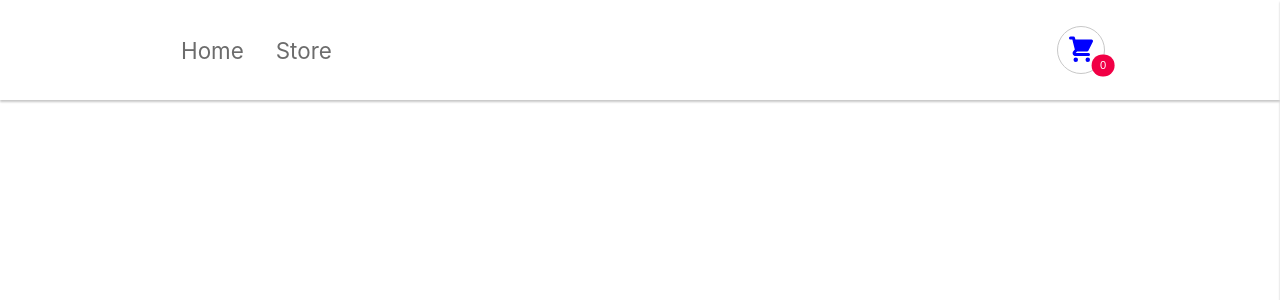
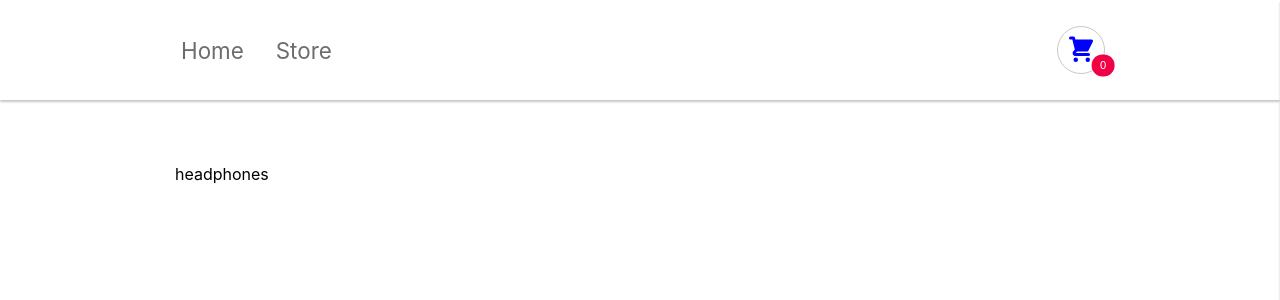
Before and after one commit to dkveil/shopping-cart-with-ts, a React (Create React App) app: page /store/headphones in a window 1280 px wide. Shown: the top 300 px of the page. Built offline with nearby package versions, Linux system fonts and the light colour scheme.

Commit message:
product page added

```diff
--- a/src/App.tsx
+++ b/src/App.tsx
@@ -1,4 +1,3 @@
-import React from "react";
 import { Routes, Route } from "react-router";
 import Container from "./containers/container";
 import { ThemeProvider } from "styled-components";
@@ -6,6 +5,7 @@ import { theme } from "./styles/theme";
 import GlobalStyles from "./styles/global";
 import Home from "./pages/Home";
 import Store from "./pages/Store";
+import ProductPage from "./components/ProductPage";
 import Navbar from "./components/Navbar";
 import ShoppingCartContextProvider from "./context/ShoppingCartProvider";
 import ShoppingCart from "./components/ShoppingCart";
@@ -22,6 +22,7 @@ const App = () => {
                     <Routes>
                         <Route path="/" element={<Home />} />
                         <Route path="/store" element={<Store />} />
+                        <Route path="/store/:name" element={<ProductPage />} />
                     </Routes>
                 </Container>
                 <ShoppingCart/>
--- a/src/components/ProductCart/ProductCart.styles.ts
+++ b/src/components/ProductCart/ProductCart.styles.ts
@@ -1,4 +1,5 @@
 import styled from "styled-components";
+import { Link } from "react-router-dom";
 
 export const CartWrapper = styled.div`
     position: relative;
@@ -19,7 +20,7 @@ export const CartWrapper = styled.div`
     }
 `
 
-export const CartTitleLinkWrapper = styled.a`
+export const CartTitleLinkWrapper = styled(Link)`
     text-decoration: none;
     color: black;
 `
--- a/src/components/ProductCart/index.tsx
+++ b/src/components/ProductCart/index.tsx
@@ -10,15 +10,17 @@ import {
 import { formatCurrency } from './../../utils/formatCurrency';
 import Button from '../Button'
 import { ShoppingCartContext } from './../../context/ShoppingCartProvider';
+import { Link } from 'react-router-dom';
 
 type ProductCartProps = {
     id: number;
     name: string;
+    link: string;
     price: number;
     img: string;
 }
 
-const ProductCart = ({id, name, price, img}: ProductCartProps) => {
+const ProductCart = ({id, name, link, price, img}: ProductCartProps) => {
 
     const { getProductAmonut, addProductAmount, subbProductAmount, removeFromCart } = React.useContext(ShoppingCartContext);
 
@@ -26,13 +28,15 @@ const ProductCart = ({id, name, price, img}: ProductCartProps) => {
 
     return (
         <CartWrapper>
-            <a href="/">
+            <Link to={link}>
                 <CartImage src={img} alt={name} />
-            </a>
+            </Link>
             <CartContent>
                 <CartTitle>
                     <span>
-                        <CartTitleLinkWrapper href="">{name.toUpperCase()}</CartTitleLinkWrapper>
+                        <CartTitleLinkWrapper to={link}>
+                            {name.toUpperCase()}
+                        </CartTitleLinkWrapper>
                     </span>
                     <span>{formatCurrency(price, "EUR")}</span>
                 </CartTitle>
--- /dev/null
+++ b/src/components/ProductPage/index.tsx
@@ -0,0 +1,23 @@
+import { Wrapper, ContentWrapper } from '../../containers/sectionStyles';
+import { useParams } from 'react-router';
+import storeItems from '../../data/items.json'
+import { isConstructorDeclaration } from 'typescript';
+
+const ProductPage = () => {
+
+    const { name } = useParams();
+
+    const product = storeItems.find(item => item.name === name)
+
+    console.log(product)
+
+    return (
+        <Wrapper>
+            <ContentWrapper>
+                {name}
+            </ContentWrapper>
+        </Wrapper>
+    );
+};
+
+export default ProductPage;
--- a/src/pages/Store.tsx
+++ b/src/pages/Store.tsx
@@ -13,6 +13,7 @@ const Store = () => {
                     <ProductCart
                         key={item.id}
                         id={item.id}
+                        link={`/store/${item.name}`}
                         name={item.name}
                         price={item.price}
                         img={item.image}
```
